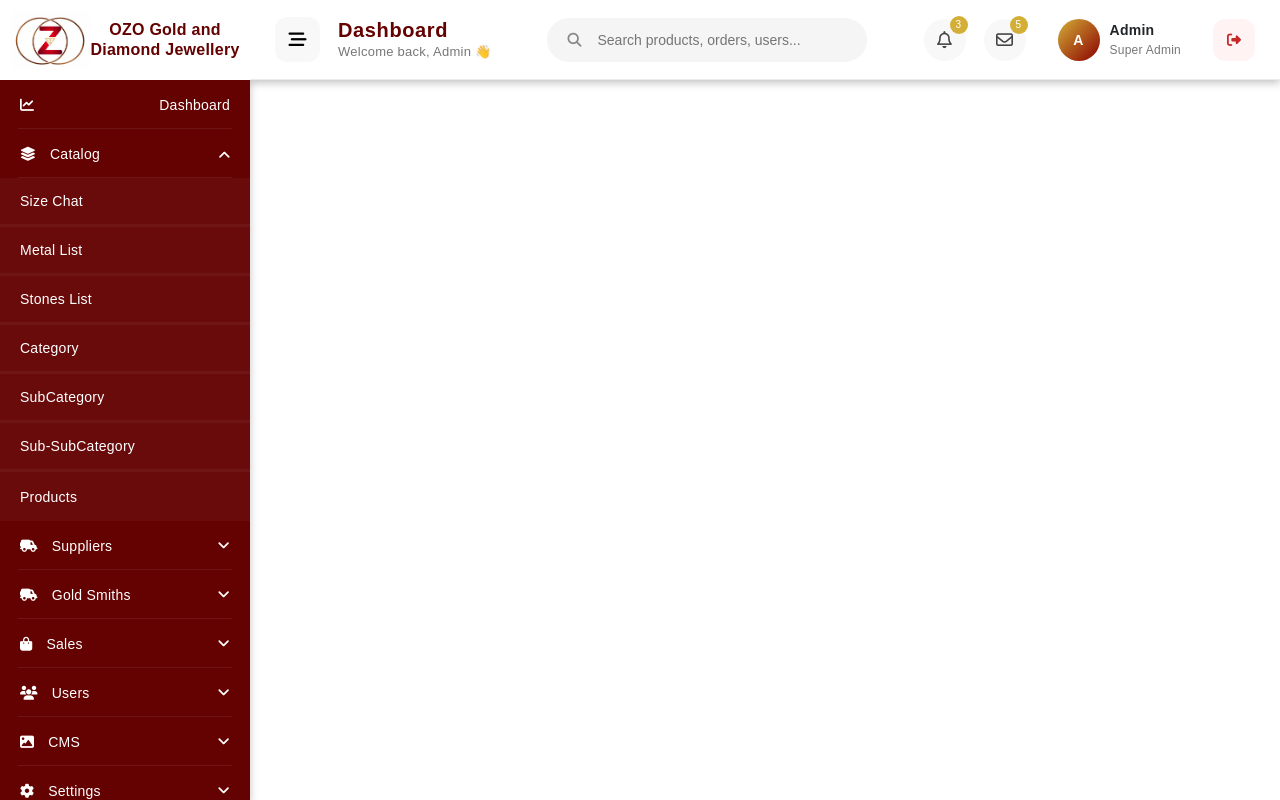
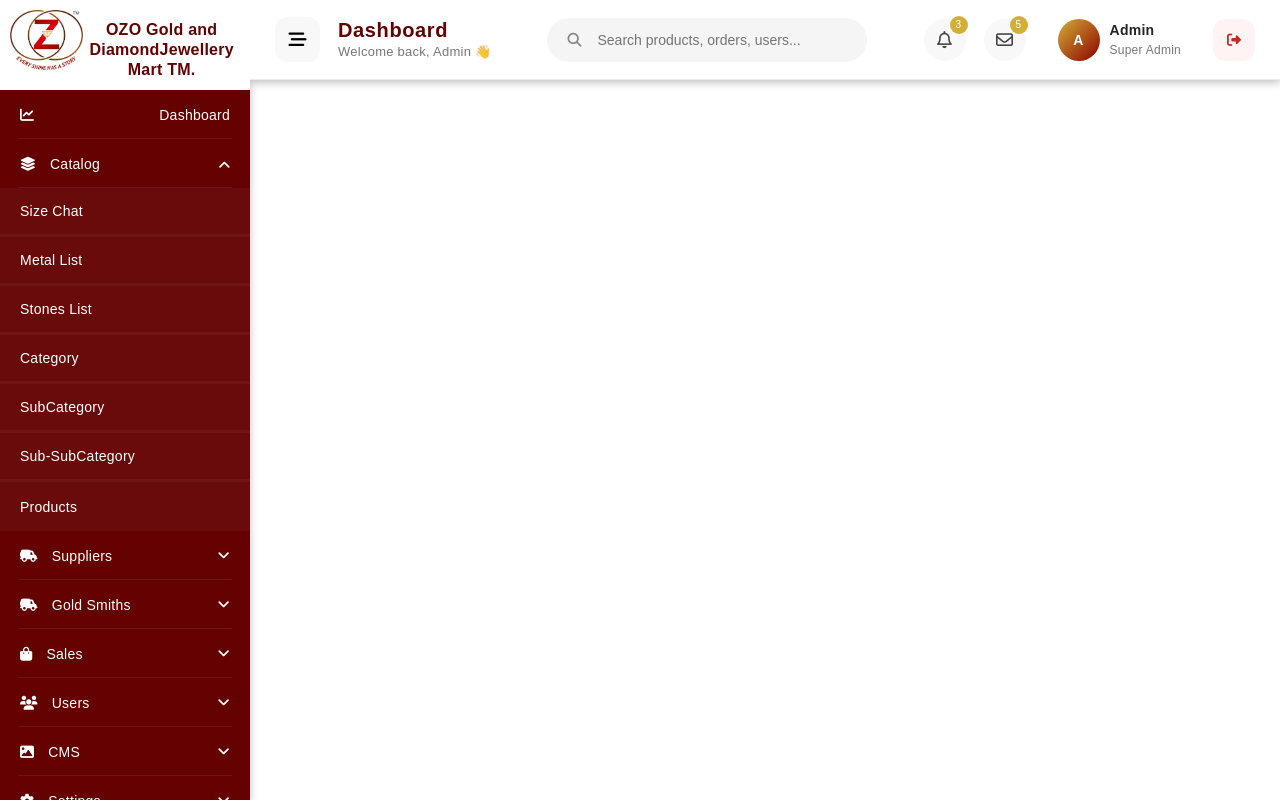
Before and after one commit to ozogoldanddiamonds/admin.ozogoldanddiamonds.com, an Angular app: page /admin in a window 1280 px wide. Built offline with nearby package versions, Linux system fonts and the light colour scheme; a web font is replaced by a local one.

Commit message:
upload new logo and update logo image path

```diff
--- a/src/app/dashboard/dashboard.component.html
+++ b/src/app/dashboard/dashboard.component.html
@@ -3,8 +3,8 @@
   <!-- Sidebar -->
   <div class="sidebar" [class.closed]="isSidebarClosed" (mouseenter)="onMouseEnter()" (mouseleave)="onMouseLeave()">
     <div class="logo_card">
-      <img src="../../assets/Images/logo.png" />
-      <span>OZO Gold and Diamond Jewellery</span>
+      <img src="../../assets/Images/logo.jpg" />
+      <span>OZO Gold and DiamondJewellery Mart TM.</span>
     </div>
     <!-- MENU -->
 
```
Also changed, not shown: src/assets/Images/logo.jpg (added), src/assets/Images/logoasdf.png (renamed from src/assets/Images/logo.png).
